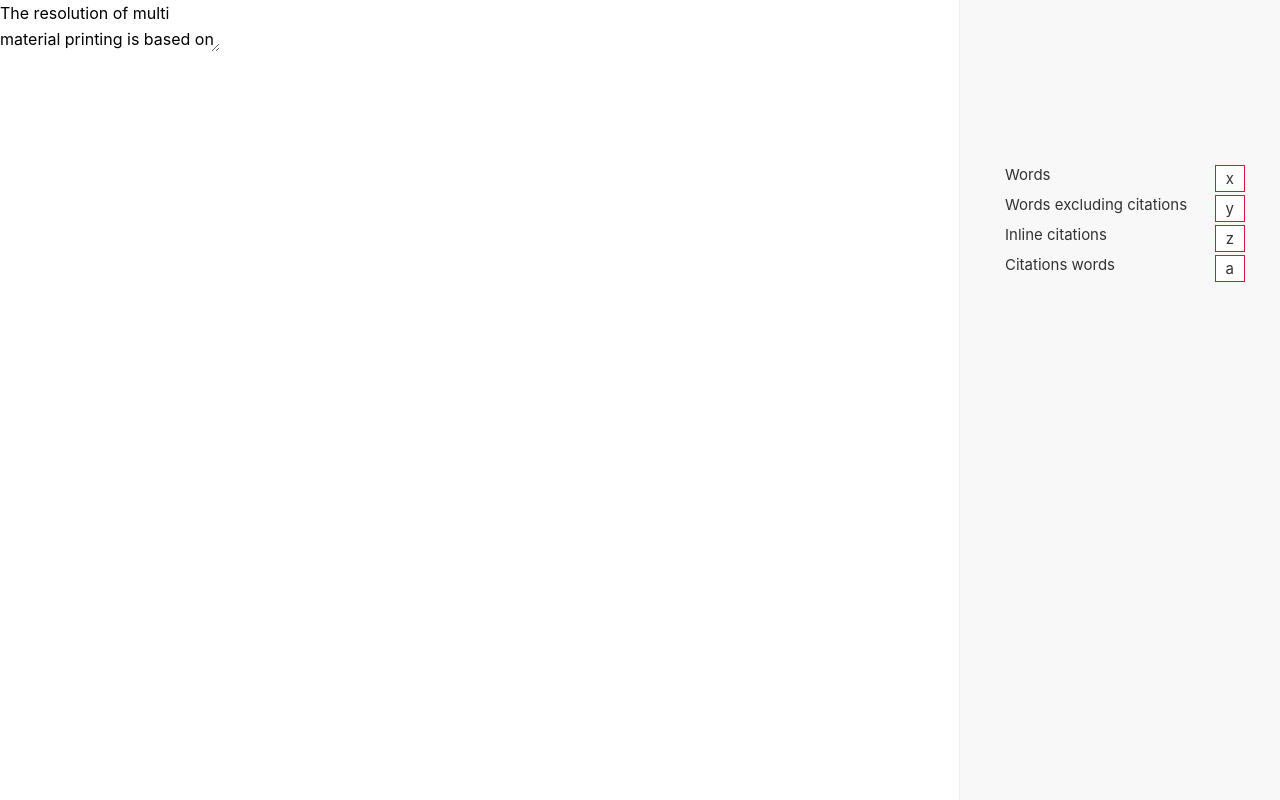
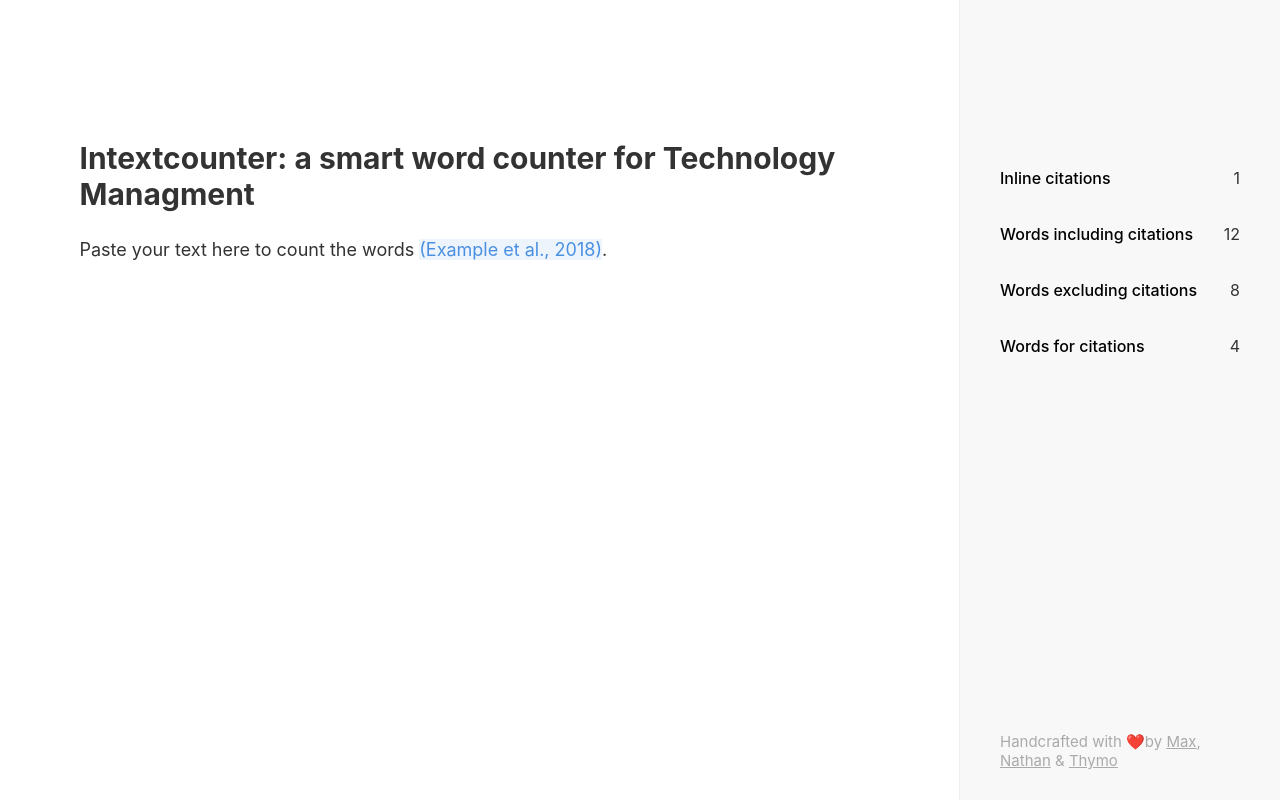
Before and after one commit to Thymo/intextcounter, a React (Create React App) app: page / in a window 1280 px wide. Built offline with nearby package versions, Linux system fonts and the light colour scheme.

Commit message:
Finished the initial version 🎉

```diff
--- a/public/index.html
+++ b/public/index.html
@@ -19,7 +19,7 @@
       work correctly both with client-side routing and a non-root public URL.
       Learn how to configure a non-root public URL by running `npm run build`.
     -->
-    <title>React App</title>
+    <title>Intextcounter: the smart word counter for Technology Managment</title>
   </head>
   <body>
     <noscript>
--- a/src/App.css
+++ b/src/App.css
@@ -22,7 +22,15 @@
   font-size: large;
 }
 
+a {
+  color: inherit;
+}
+
 @keyframes App-logo-spin {
-  from { transform: rotate(0deg); }
-  to { transform: rotate(360deg); }
+  from {
+    transform: rotate(0deg);
+  }
+  to {
+    transform: rotate(360deg);
+  }
 }
--- a/src/App.js
+++ b/src/App.js
@@ -1,5 +1,4 @@
 import React, { Component } from 'react';
-import logo from './logo.svg';
 import './App.css';
 
 import styled from 'styled-components';
@@ -8,13 +7,26 @@ import TextAreaHighlight from './ReactTextareaHighlight';
 const Wrapper = styled.div`
   height: 100vh;
   display: flex;
-  color: #333;
   font-size: 15px;
 `;
 
 const Main = styled.div`
   flex: 4;
+  display: flex;
+  flex-direction: column;
+  align-items: center;
+  padding: 40px;
+
+}
 `;
+const Container = styled.div`
+  max-width: 800px;
+  flex: 1;
+  padding-top: 80px;
+  display: flex;
+  flex-direction: column;
+`;
+const Title = styled.h1``;
 
 const SideBar = styled.div`
   flex: 1;
@@ -22,7 +34,9 @@ const SideBar = styled.div`
   min-width: 250px;
   background-color: #f8f8f8;
   border-left: 1px solid #eee;
-  padding: 160px 30px 0px 40px;
+  padding: 150px 30px 30px 40px;
+  display: flex;
+  flex-direction: column;
 
   @media (max-width: 600px) {
     width: 100%;
@@ -30,58 +44,98 @@ const SideBar = styled.div`
   }
 `;
 
+const Body = styled.div`
+  flex: 1;
+`;
+
+const Footer = styled.div`
+  color: #aaa;
+`;
+
 const Row = styled.div`
-  padding: 5px;
-  margin-bottom: 20px;
+  padding: 15px 0px;
+  font-size: 16px;
+  display: flex;
+  align-items: center;
+  justify-content: space-between;
 `;
 
 const Label = styled.span`
-  float: left;
-  margin-right: 20px;
+  color: black;
+  font-weight: 500;
 `;
 
 const Value = styled.span`
-  background: white;
-  padding: 3px 10px;
-  border: 1px solid #dc143c;
+  ${'' /* background: white; */} padding: 3px 10px;
   float: right;
 `;
 
-const TextArea = styled(TextAreaHighlight)`
-  width: 960px;
-`;
+const citationPattern = /\([^)]*?, \d{4}\)/gm;
+const isCitation = () => citationPattern;
 
-const isCitation = () => /\([^)]*?, \d{4}\)/gm;
+const extractCitations = text => text.match(citationPattern);
+const countWords = text => (text.match(/\S+/g) || []).length;
 
 class App extends Component {
+  state = {
+    text: 'Paste your text here to count the words (Example et al., 2018).'
+  };
+
+  onTextChangeHandler = event => {
+    this.setState({ text: event.target.value });
+  };
+
   render() {
+    const { text } = this.state;
+    const citations = extractCitations(text) || [];
+    const totalWordCount = countWords(text);
+    const citationWordCount = citations.reduce(
+      (acc, citation) => (acc += countWords(citation)),
+      0
+    );
+    const wordCountExlcudingCitations = totalWordCount - citationWordCount;
+    const citationsCount = citations.length;
+
+    console.log('citaionts', extractCitations(text));
     return (
       <Wrapper>
         <Main>
+          <Container>
+            <Title>
+              Intextcounter: a smart word counter for Technology Managment
+            </Title>
             <TextAreaHighlight
-            value="The resolution of multi material printing is based on the printing technology a printer uses. Filament Deposition Modeling for instance has a resolution limit of around 20 micrometers whilst stereolithography has a resolution limit of only a couple micrometers (Jin et al., 2009; Sun et al, 2005). The largest resolution has fundamentally no limit but in practice itis a few centimeters. Materials pose a limit, too, as their flexibility and melting temperature completely determine the printability of an object. (Campbell et al., 2011). Multi-material printing can be used in different ways (i.e. clinical, electronic and industrial), though it will not be practical to all applications (University of Nottingham, 2017). For example,  even though food can be printed, it remains cheaper to cook it  (Chu, 2017).
-            3D-Functional Material Printing"
-            className="censor"
+              value={text}
               highlight={isCitation}
+              onChange={this.onTextChangeHandler}
             />
+          </Container>
         </Main>
         <SideBar>
+          <Body>
             <Row>
-            <Label>Words</Label>
-            <Value>x</Value>
+              <Label>Inline citations</Label>
+              <Value>{citationsCount}</Value>
+            </Row>
+            <Row>
+              <Label>Words including citations</Label>
+              <Value>{totalWordCount.toLocaleString()}</Value>
             </Row>
             <Row>
               <Label>Words excluding citations</Label>
-            <Value>y</Value>
+              <Value>{wordCountExlcudingCitations.toLocaleString()}</Value>
             </Row>
             <Row>
-            <Label>Inline citations</Label>
-            <Value>z</Value>
+              <Label>Words for citations</Label>
+              <Value>{citationWordCount}</Value>
             </Row>
-          <Row>
-            <Label>Citations words</Label>
-            <Value>a</Value>
-          </Row>
+          </Body>
+          <Footer>
+            Handcrafted with ❤️by{' '}
+            <a href="https://www.linkedin.com/in/maxrijnierse">Max</a>,{' '}
+            <a href="https://www.facebook.com/nathan.houtsma.7">Nathan</a> &{' '}
+            <a href="https://www.linkedin.com/in/thymoterdoest">Thymo</a>
+          </Footer>
         </SideBar>
       </Wrapper>
     );
--- a/src/index.css
+++ b/src/index.css
@@ -1,12 +1,18 @@
 * {
   -webkit-font-smoothing: antialiased;
+}
+
+html {
+  height: 100vh;
 }
 
 body {
   margin: 0;
   padding: 0;
+  color: rgb(51, 51, 51);
   font-family: -apple-system, BlinkMacSystemFont, Segoe UI, Roboto,
     Helvetica Neue, Helvetica, Arial, sans-serif;
+  height: 100vh;
 }
 
 .rth-container {
@@ -15,6 +21,8 @@ body {
   overflow: hidden !important;
   -webkit-text-size-adjust: none !important;
   background: white;
+  width: 100%;
+  flex: 1;
 }
 
 .rth-backdrop {
@@ -26,6 +34,7 @@ body {
   padding-right: 99px !important;
   overflow-x: hidden !important;
   overflow-y: auto !important;
+  width: 100%;
 }
 
 .rth-highlights {
@@ -34,7 +43,6 @@ body {
   border-color: transparent !important;
   white-space: pre-wrap !important;
   word-wrap: break-word !important;
-  color: transparent !important;
   overflow: hidden !important;
 }
 
@@ -48,16 +56,25 @@ body {
   overflow-x: hidden !important;
   overflow-y: auto !important;
   outline: none;
+  color: transparent !important;
+  width: 100%;
+  height: 100%;
+  resize: none;
+}
+
+.rth-input::-webkit-scrollbar {
+  display: none;
 }
 
 .rth-content {
-  line-height: 26px;
-  font-size: 16px;
+  line-height: 36px;
+  font-size: 18px;
   font-weight: 400;
   border: none;
   background: none transparent !important;
 }
 
 .rth-content mark {
-  background-color: #c84243;
+  color: #4a90e2;
+  background-color: #edf4fc;
 }
```
Also changed, not shown: public/manifest.json. Lines whose indentation alone changed are shown as unchanged.
